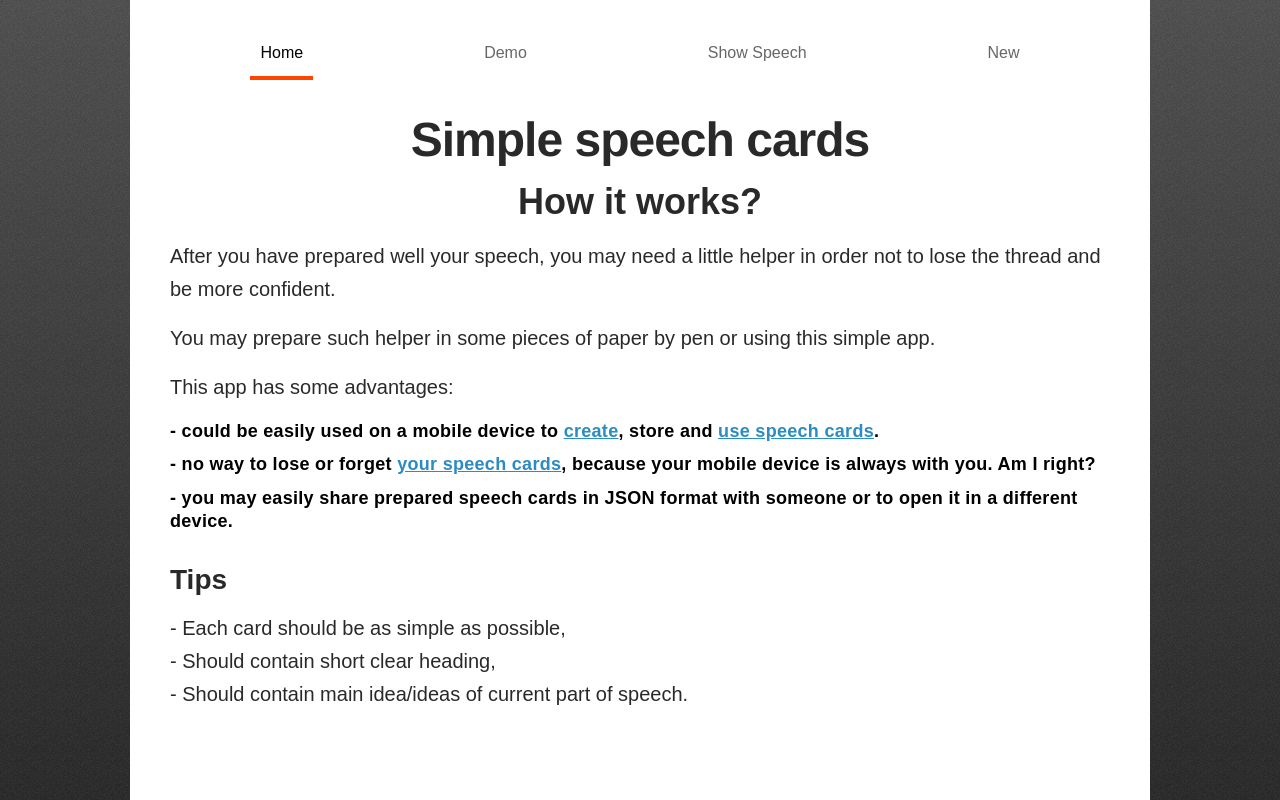
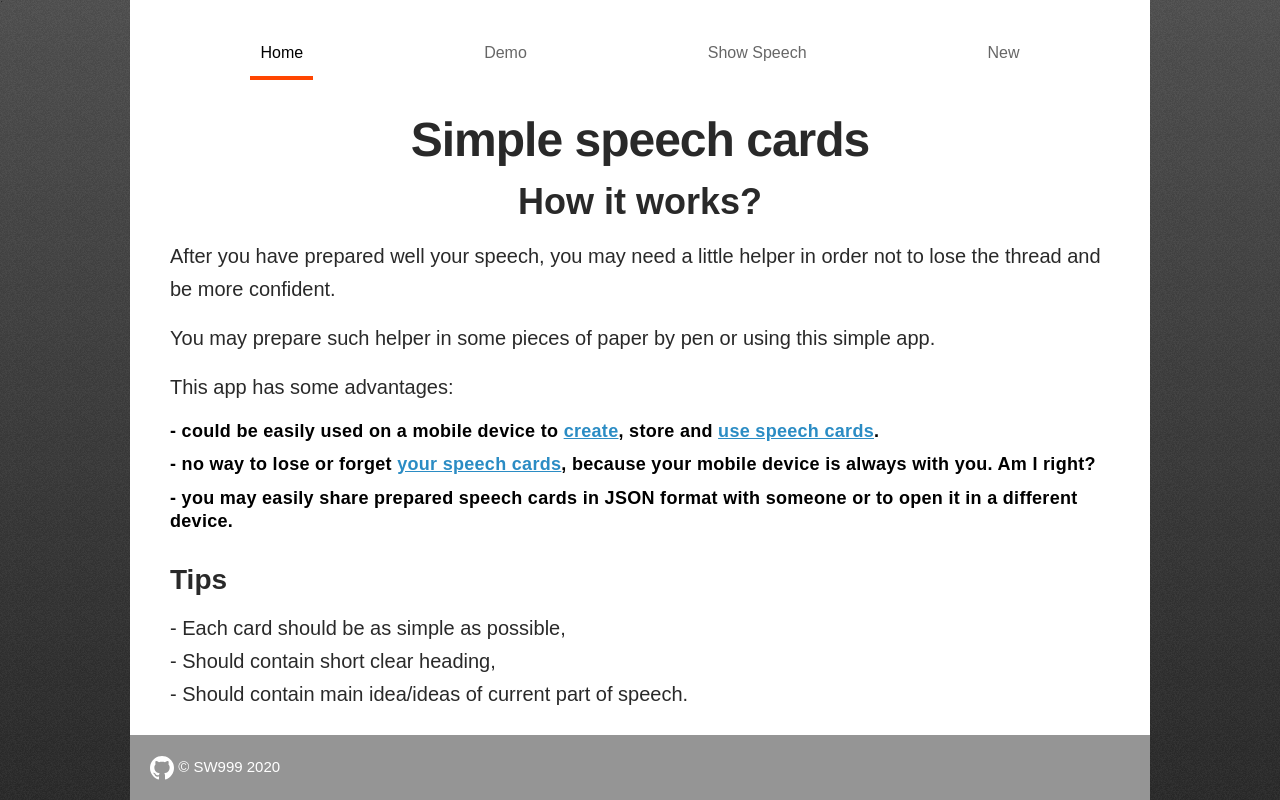
Before and after one commit to SW999/speech-cards, a React (Vite) app: page / in a window 1280 px wide. Built offline with nearby package versions, Linux system fonts and the light colour scheme; a web font is replaced by a local one.

Commit message:
Add footer to main page

```diff
--- /dev/null
+++ b/custom.d.ts
@@ -0,0 +1,4 @@
+declare module "*.svg" {
+  const content: any;
+  export default content;
+}
--- a/src/index.tsx
+++ b/src/index.tsx
@@ -1,4 +1,4 @@
-/* tslint:disable:import-name */
+/// <reference path='../custom.d.ts'/>
 import * as React from 'react';
 import { FunctionComponent, useEffect } from 'react';
 import { render } from 'react-dom';
@@ -10,6 +10,7 @@ import { Header } from './components/header/Header';
 import { ShowSpeech } from './components/pages/show-speech/ShowSpeech';
 import { CreateNew } from './components/pages/create-new/CreateNew';
 import demo from './how_to_write_efficient_emails.json';
+import github from './img/github.svg';
 
 const App: FunctionComponent = () => {
   useEffect(() => {
@@ -74,6 +75,18 @@ const App: FunctionComponent = () => {
         <Route path="/show-speech" component={ShowSpeech} />
         <Route path="/new" component={CreateNew} />
       </main>
+      <Route exact path="/">
+        <div className="footer">
+          <a
+            href="https://github.com/SW999/speech-cards"
+            rel="nofollow"
+            title="Github page"
+          >
+            <img src={github} alt="github" width="24" height="24" />
+          </a>{' '}
+          © SW999 2020
+        </div>
+      </Route>
     </BrowserRouter>
   );
 };
--- a/src/scss/base/_base.scss
+++ b/src/scss/base/_base.scss
@@ -72,8 +72,8 @@ main {
 
   @include mq(tablet) {
     min-height: calc(100vh - 4rem);
-    margin-top: 2rem;
-    padding: 1.5rem 2rem;
+    margin: 2rem 0;
+    padding: 1.5rem 2rem 6.6rem 2rem;
     border-radius: 2.5rem;
   }
 
@@ -81,7 +81,7 @@ main {
     max-width: 102rem;
     min-height: 100vh;
     margin: 0;
-    padding: 3rem 4rem;
+    padding: 3rem 4rem 8rem 4rem;
     border-radius: 0;
   }
 }
@@ -102,3 +102,26 @@ main {
     font-size: 2rem;
   }
 }
+
+.footer {
+  width: 100%;
+  max-width: 60rem;
+  margin-top: 3rem;
+  padding: 2rem;
+  color: $white;
+  font-size: 1.5rem;
+  background-color: rgba($dark-gray, .45);
+
+  @include mq(tablet) {
+    position: absolute;
+    bottom: 2rem;
+    left: 50%;
+    margin-top: 0;
+    transform: translateX(-50%);
+  }
+
+  @include mq(desktop) {
+    bottom: 0;
+    max-width: 102rem;
+  }
+}
--- a/tslint.json
+++ b/tslint.json
@@ -7,7 +7,8 @@
     "function-name": false,
     "jsx-no-lambda": false,
     "no-duplicate-imports": [true, {"allow-namespace-imports": true}],
-    "jsx-boolean-value": [true, "never"]
+    "jsx-boolean-value": [true, "never"],
+    "import-name": false
   },
   "rulesDirectory": [],
   "include": ["src/index.tsx"],
```
Also changed, not shown: src/img/github.svg (added).
